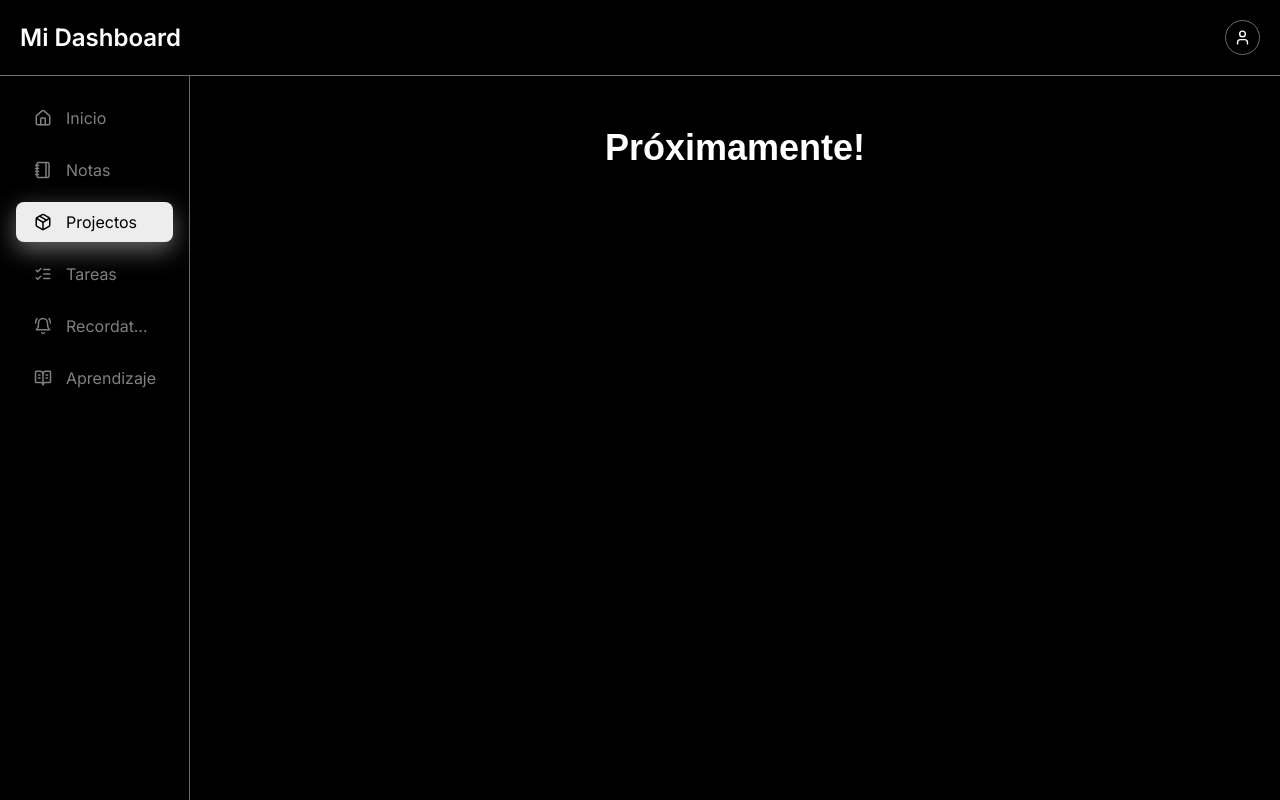
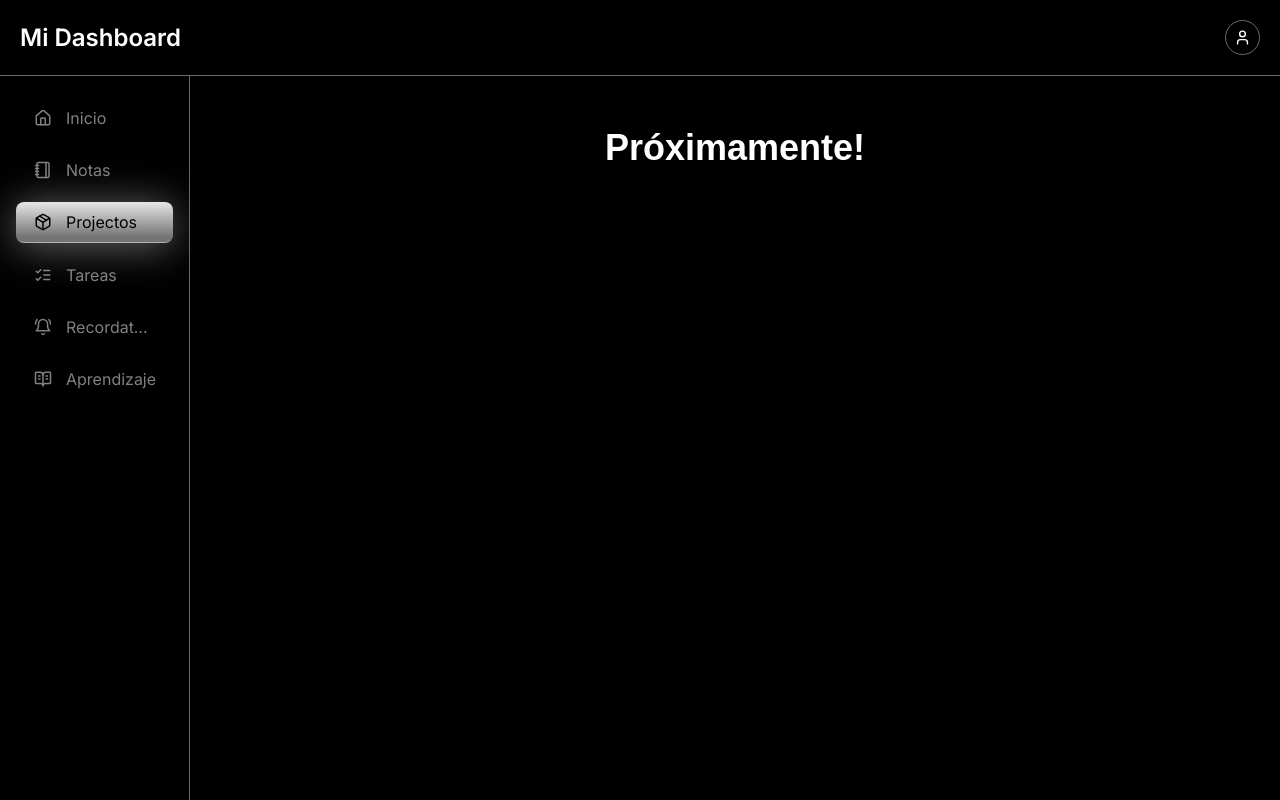
Before and after one commit to crisjmartinx/todoflow-frontend, a Next.js app: page /dashboard/projects in a window 1280 px wide. Built offline with nearby package versions, Linux system fonts and the light colour scheme; no server answers.

Commit message:
refactor: simplificar el componente SidebarMenuItems y mejorar la lógica de estilos

```diff
--- a/src/components/ui/sidebar/SidebarMenuItems.tsx
+++ b/src/components/ui/sidebar/SidebarMenuItems.tsx
@@ -15,20 +15,17 @@ export const SidebarMenuItems = ({ icon, name, path }: Props) => {
     `/dashboard/${currentSection}` === path || currentSection === path;
 
   return (
-    <>
     <Link
       href={path}
       className={`flex w-full justify-center md:justify-start items-center gap-3 py-2 px-4
             ${
               isMatched
-                ? "bg-[var(--secondary)]"
+                ? "bg-[linear-gradient(to_top,_#747474_12%,_#e7e7e7_100%)] border-b-[1px] border-[#abababe8]"
                 : "hover:bg-[#64646418] duration-300"
             }
               rounded-lg mb-3`}
       style={{
-          boxShadow: isMatched
-            ? "0 8px 25px 0px var(--secondary-light)"
-            : "none",
+        boxShadow: isMatched ? "0 3px 40px 0px var(--secondary-light)" : "none",
       }}
     >
       <div
@@ -47,6 +44,5 @@ export const SidebarMenuItems = ({ icon, name, path }: Props) => {
         {name}
       </span>
     </Link>
-    </>
   );
 };
```
Lines whose indentation alone changed are shown as unchanged.
